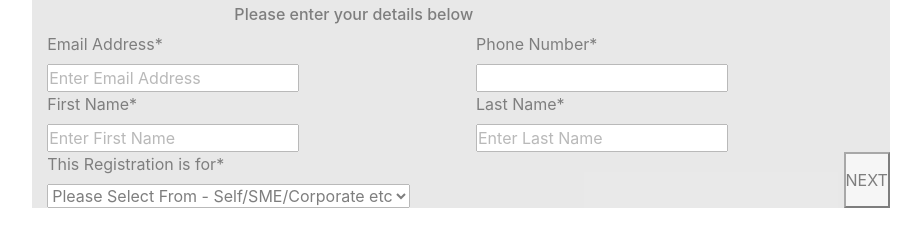
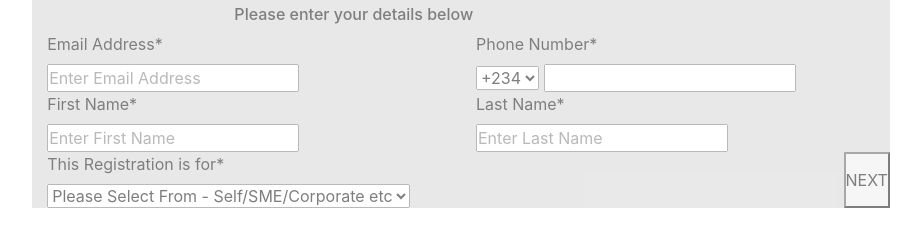
Before and after one commit to Aphatheology/Remita-Sign-Up-Page, a plain HTML site: page index.html in a window 1280 px wide. Shown: the part 337-584 px from the top of the page, without its empty margins (179-1100 px from the left). Drawn offline with nearby package versions, Linux system fonts and the light colour scheme.

Commit message:
added country codes

```diff
--- a/index.html
+++ b/index.html
@@ -46,6 +46,13 @@
 
               <div class="col-md-6  col-lg-6 col-6">
               <label for="phone" class="d-block">Phone Number*</label>
+                <select>
+                  <option>+234</option>
+                  <option>+233</option>
+                  <option>+44</option>
+                  <option>+1</option>
+                  <option>+254</option>
+                </select>
                 <input type="text" id="phone" required>
               </div>
 
```
